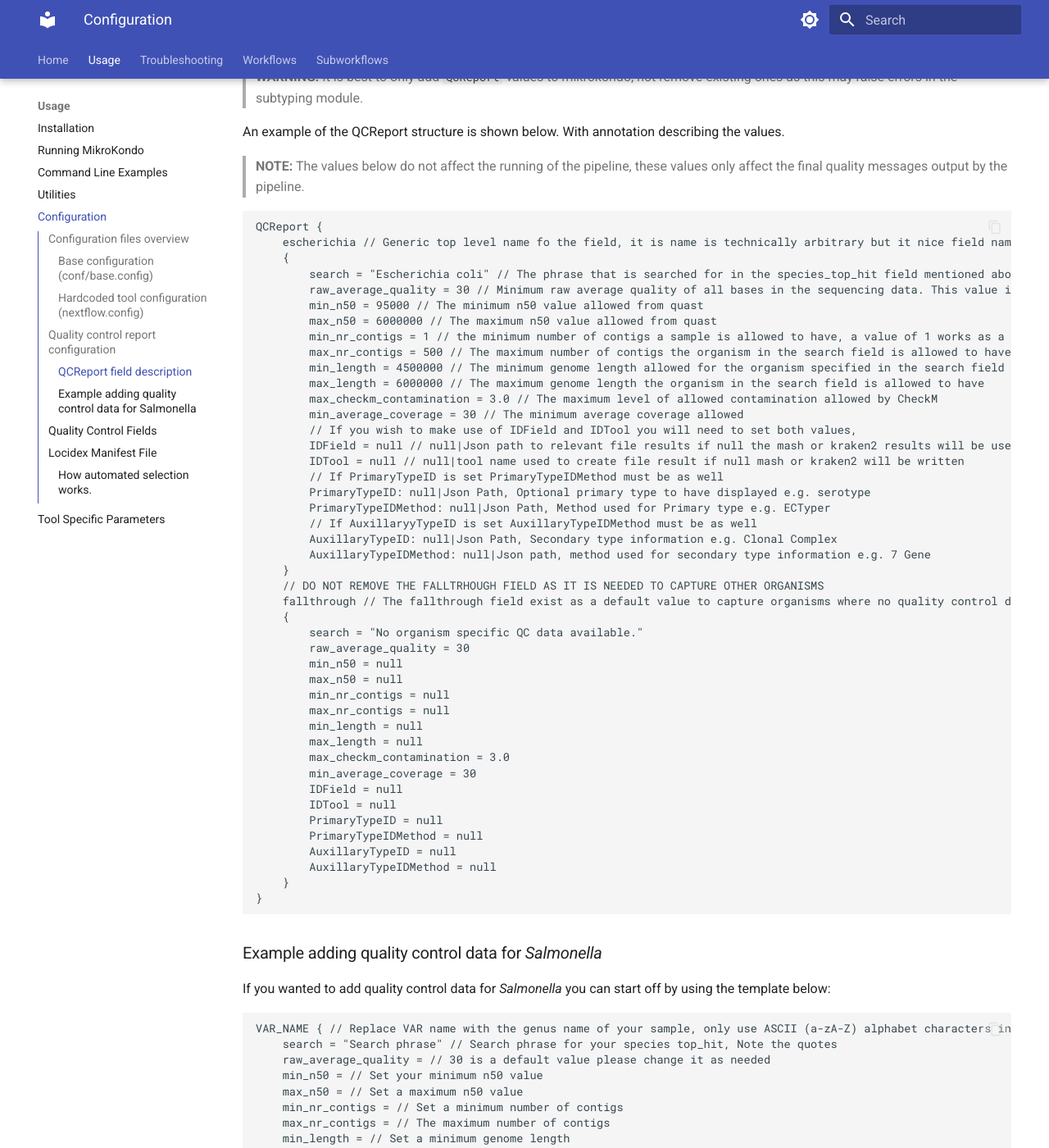
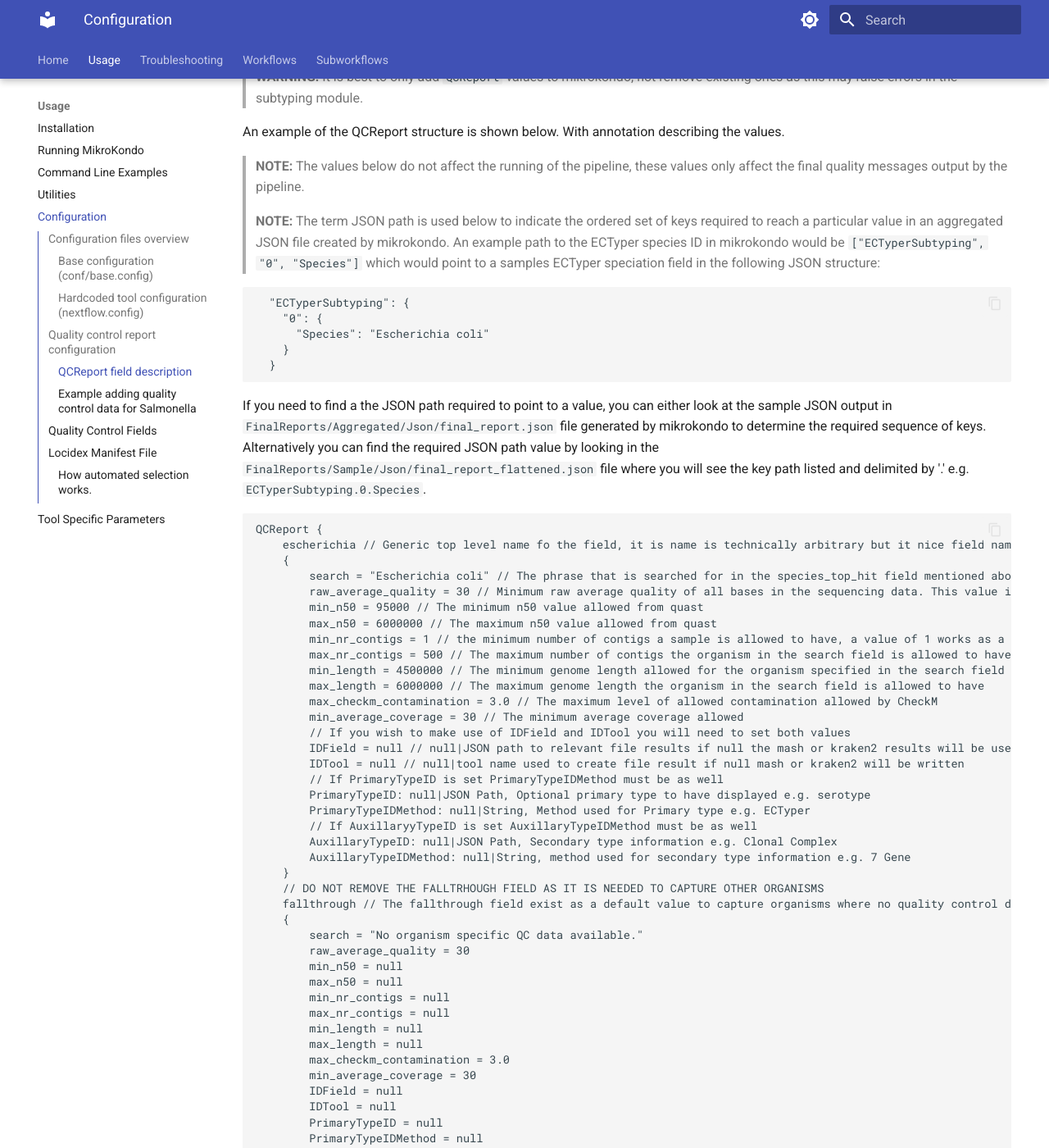
Before and after one commit to phac-nml/mikrokondo, an MkDocs documentation site: the page built from docs/usage/configuration.md, in a window 1280 px wide and 1400 px high, scrolled down 1764 px. Shown: the whole window at 82% size. Built offline with MkDocs 1.6.1 and Material for MkDocs 9.7.7, drawn with Linux system fonts in a browser that asks for light colours; some of the changed text lies outside the part shown.

Commit message:
updated docs

````diff
--- a/docs/usage/configuration.md
+++ b/docs/usage/configuration.md
@@ -44,6 +44,20 @@
 
 An example of the QCReport structure is shown below. With annotation describing the values.
 >**NOTE:** The values below do not affect the running of the pipeline, these values only affect the final quality messages output by the pipeline.
+
+
+>**NOTE:** The term JSON path is used below to indicate the ordered set of keys required to reach a particular value in an aggregated JSON file created by mikrokondo. An example path to the ECTyper species ID in mikrokondo would be `["ECTyperSubtyping", "0", "Species"]` which would point to a samples ECTyper speciation field in the following JSON structure:
+
+```
+  "ECTyperSubtyping": {
+    "0": {
+      "Species": "Escherichia coli"
+    }
+  }
+```
+
+If you need to find a the JSON path required to point to a value, you can either look at the sample JSON output in `FinalReports/Aggregated/Json/final_report.json` file generated by mikrokondo to determine the required sequence of keys. Alternatively you can find the required JSON path value by looking in the `FinalReports/Sample/Json/final_report_flattened.json` file where you will see the key path listed and delimited by '.' e.g. `ECTyperSubtyping.0.Species`.
+
 ```
 QCReport {
     escherichia // Generic top level name fo the field, it is name is technically arbitrary but it nice field name keeps things organized
@@ -58,15 +72,15 @@
         max_length = 6000000 // The maximum genome length the organism in the search field is allowed to have
         max_checkm_contamination = 3.0 // The maximum level of allowed contamination allowed by CheckM
         min_average_coverage = 30 // The minimum average coverage allowed
-        // If you wish to make use of IDField and IDTool you will need to set both values,
-        IDField = null // null|Json path to relevant file results if null the mash or kraken2 results will be used
+        // If you wish to make use of IDField and IDTool you will need to set both values
+        IDField = null // null|JSON path to relevant file results if null the mash or kraken2 results will be used
         IDTool = null // null|tool name used to create file result if null mash or kraken2 will be written
         // If PrimaryTypeID is set PrimaryTypeIDMethod must be as well
-        PrimaryTypeID: null|Json Path, Optional primary type to have displayed e.g. serotype
-        PrimaryTypeIDMethod: null|Json Path, Method used for Primary type e.g. ECTyper
+        PrimaryTypeID: null|JSON Path, Optional primary type to have displayed e.g. serotype
+        PrimaryTypeIDMethod: null|String, Method used for Primary type e.g. ECTyper
         // If AuxillaryyTypeID is set AuxillaryTypeIDMethod must be as well
-        AuxillaryTypeID: null|Json Path, Secondary type information e.g. Clonal Complex
-        AuxillaryTypeIDMethod: null|Json path, method used for secondary type information e.g. 7 Gene
+        AuxillaryTypeID: null|JSON Path, Secondary type information e.g. Clonal Complex
+        AuxillaryTypeIDMethod: null|String, method used for secondary type information e.g. 7 Gene
     }
     // DO NOT REMOVE THE FALLTRHOUGH FIELD AS IT IS NEEDED TO CAPTURE OTHER ORGANISMS
     fallthrough // The fallthrough field exist as a default value to capture organisms where no quality control data has been specified
````
